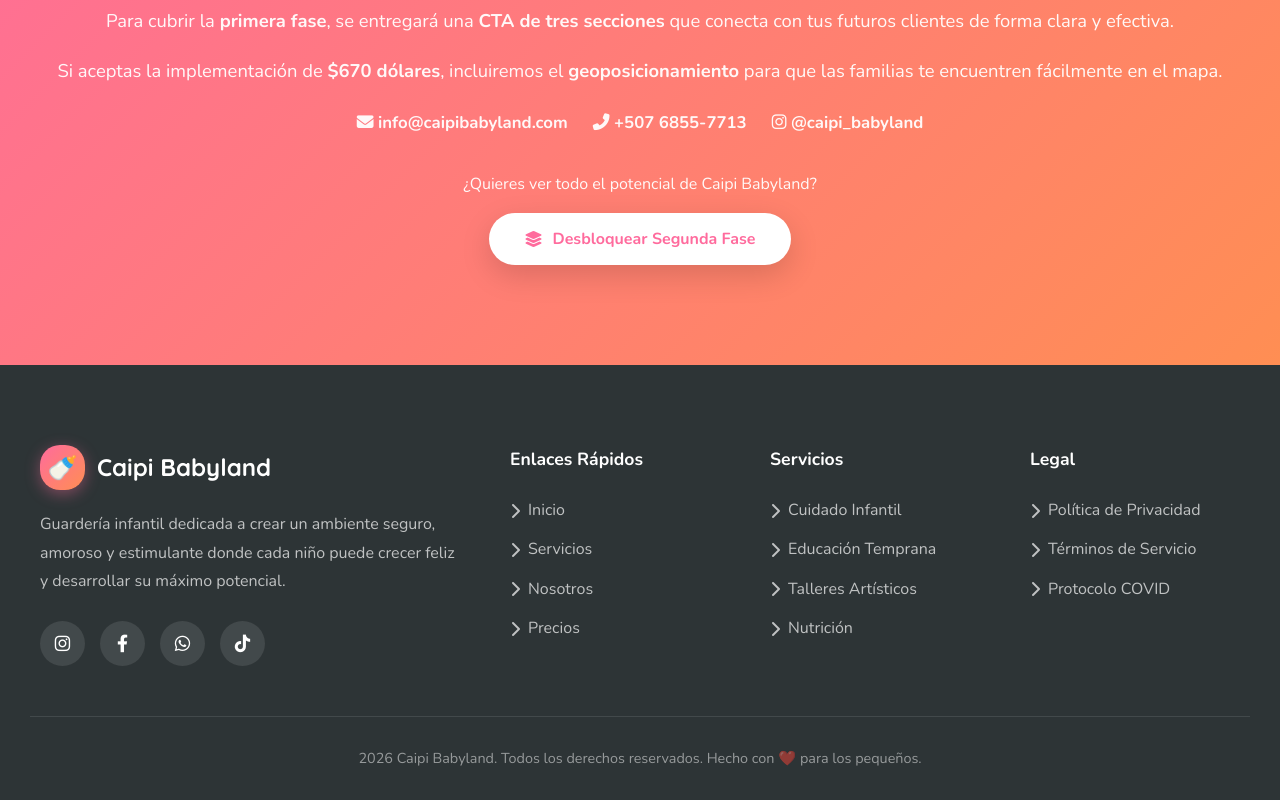
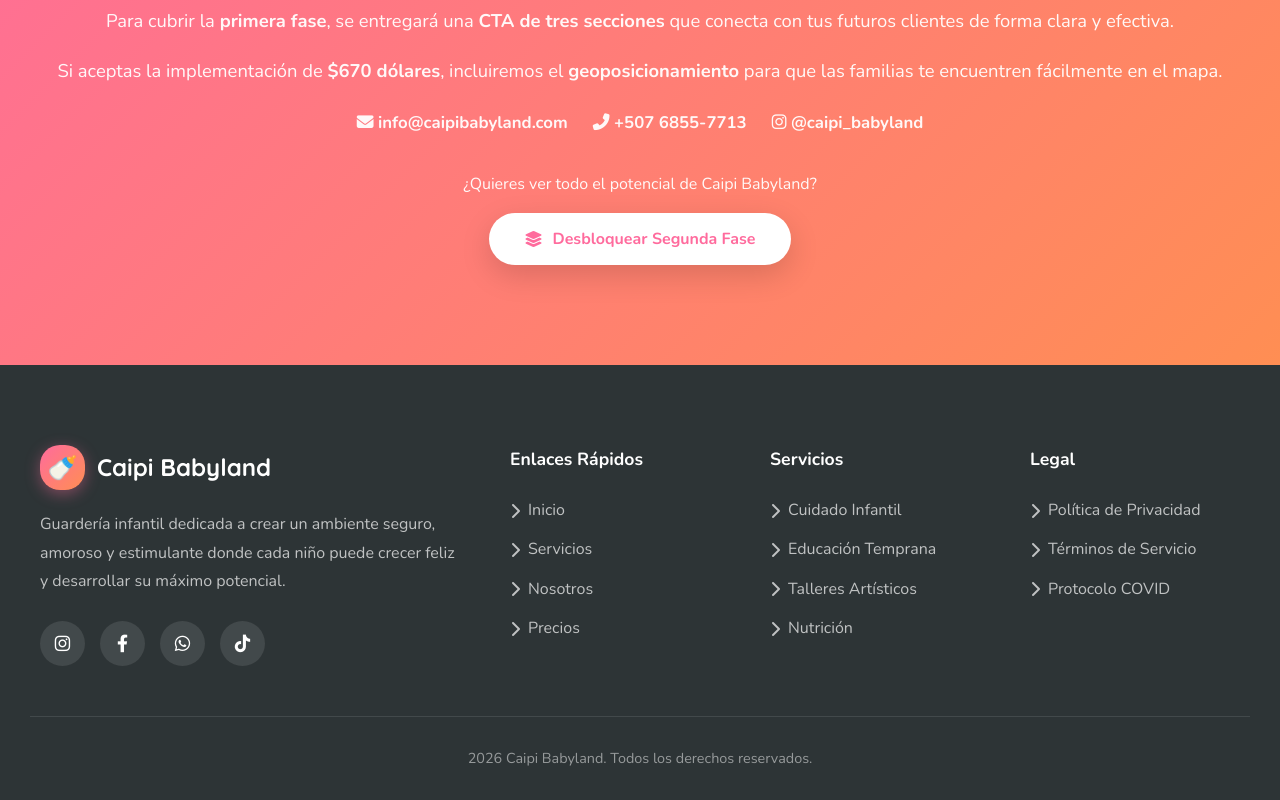
Before and after one commit to magwere/caipibabyland, a plain HTML site: page index.html in a window 1280 px wide. Shown: the part 1094-1894 px from the top of the page. Drawn offline with nearby package versions, Linux system fonts and the light colour scheme.

Commit message:
Remove heart emoji from footer text

```diff
--- a/index.html
+++ b/index.html
@@ -1974,7 +1974,7 @@
             </div>
         </div>
         <div class="footer-bottom">
-            <p> 2026 Caipi Babyland. Todos los derechos reservados. Hecho con ❤️ para los pequeños.</p>
+            <p> 2026 Caipi Babyland. Todos los derechos reservados.</p>
         </div>
     </footer>
 
```
